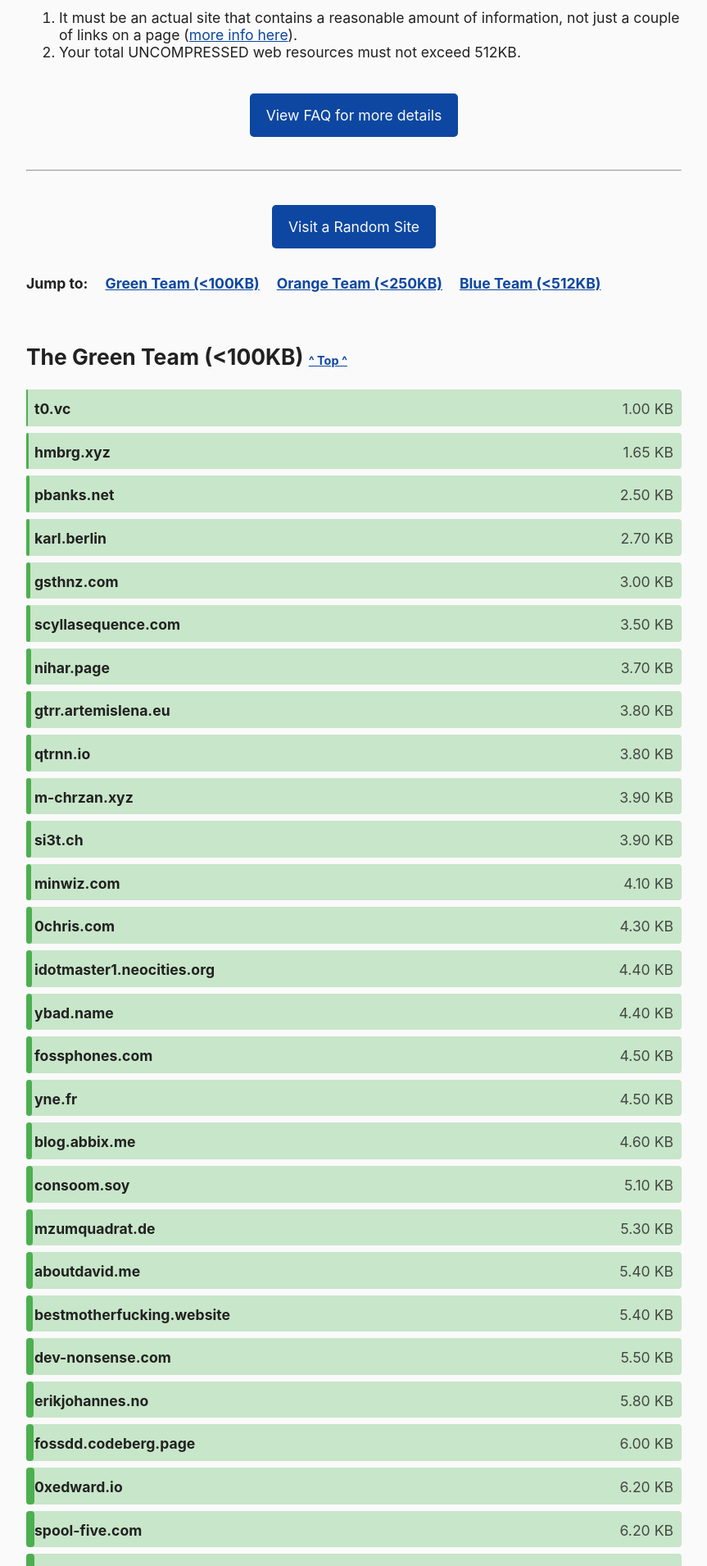
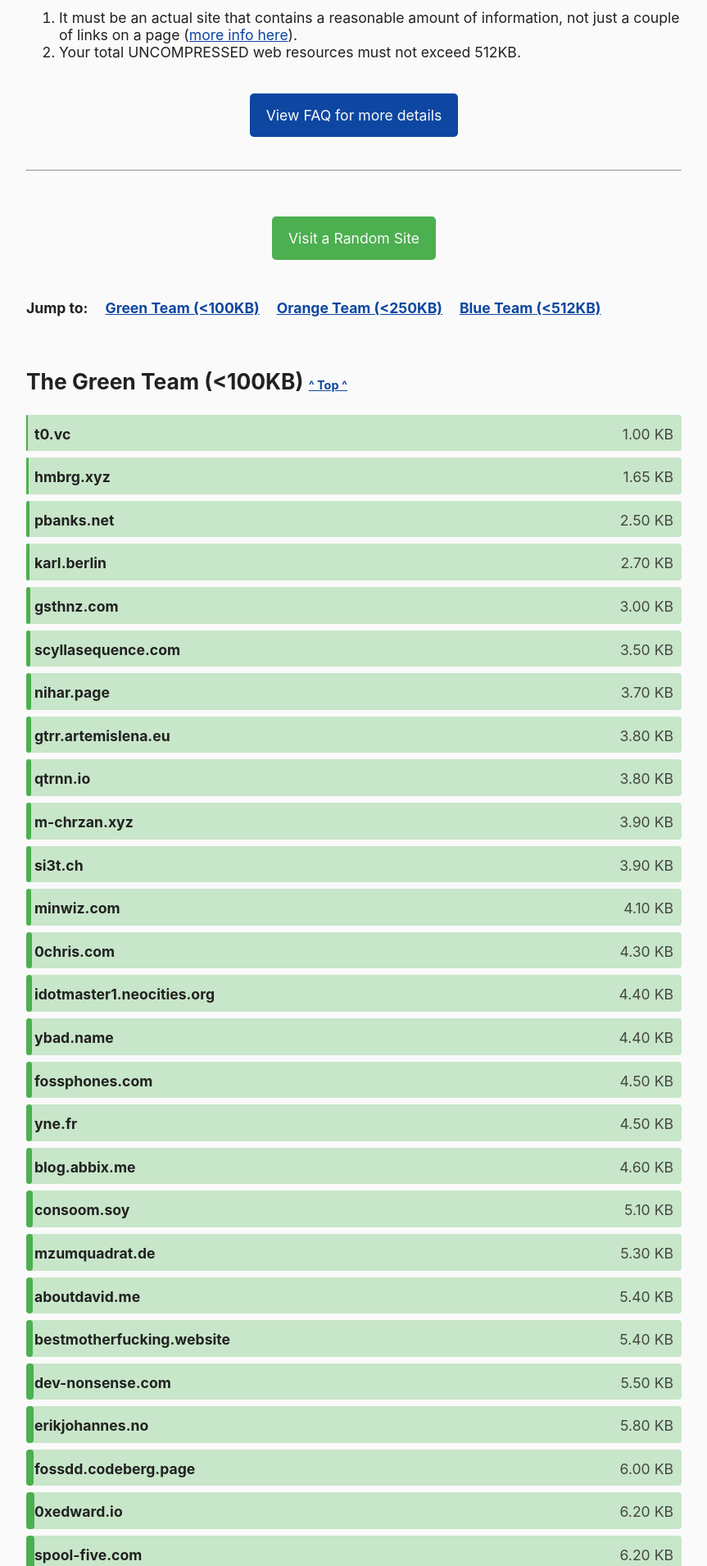
Before and after one commit to kevquirk/512kb.club, a Jekyll site: the page built from index.md, in a window 1280 px wide. Shown: the part 541-2451 px from the top of the page at 82% size, without its empty margins (208-1071 px from the left). Built offline with Jekyll 4.4.1, drawn with Linux system fonts in a browser that asks for light colours.

Commit message:
Tweaks to random button

```diff
--- a/assets/css/style.css
+++ b/assets/css/style.css
@@ -335,3 +335,11 @@ img {
   display: block;
   margin: 0 auto;
 }
+
+.divrandom {
+  margin: 2rem 0 4rem 0;
+}
+
+.random {
+  background: var(--before-green);
+}
--- a/index.md
+++ b/index.md
@@ -23,7 +23,7 @@ But we can make a difference - all it takes is some optimisation. Do you really
 <hr>
 
 <br>
-<div class="centre">
+<div class="divrandom centre">
   <a class="button random" href="#100" onclick="randomSite(); return false;">Visit a Random Site</a>
 </div>
 
```
